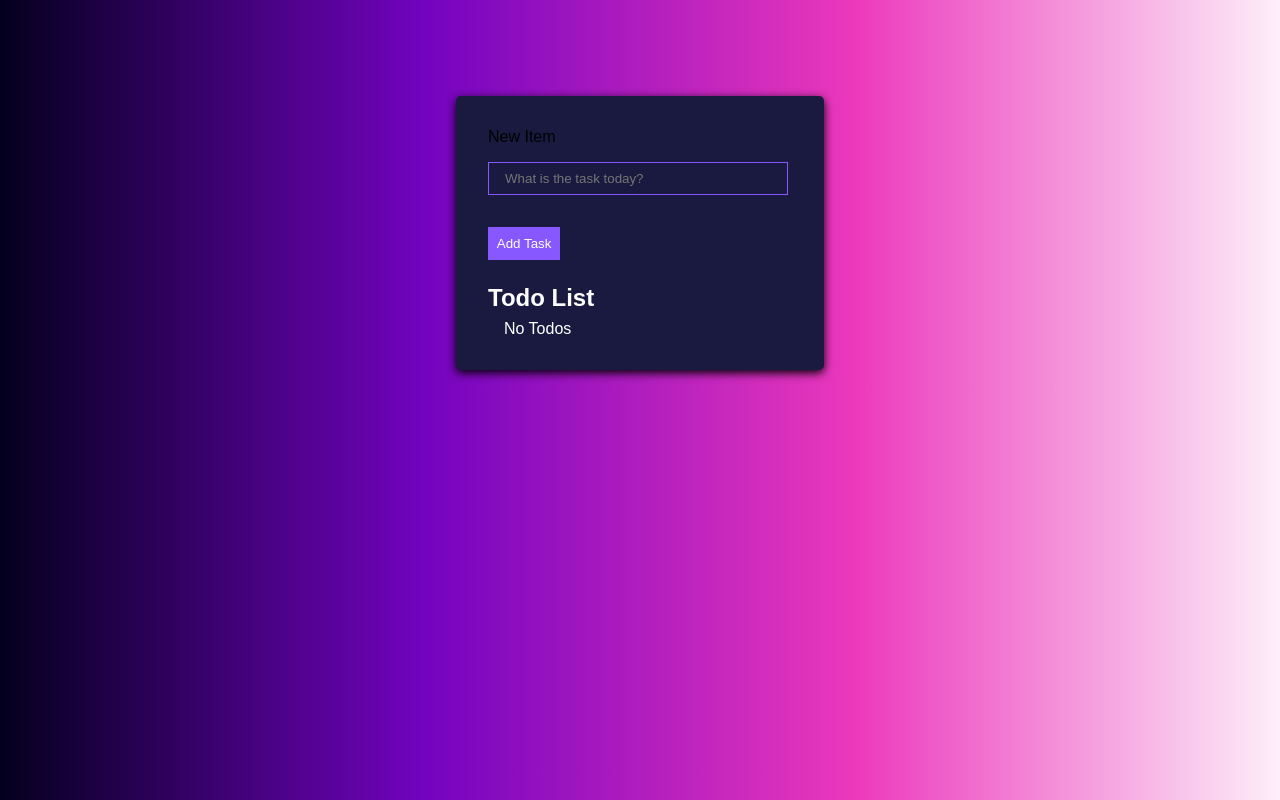
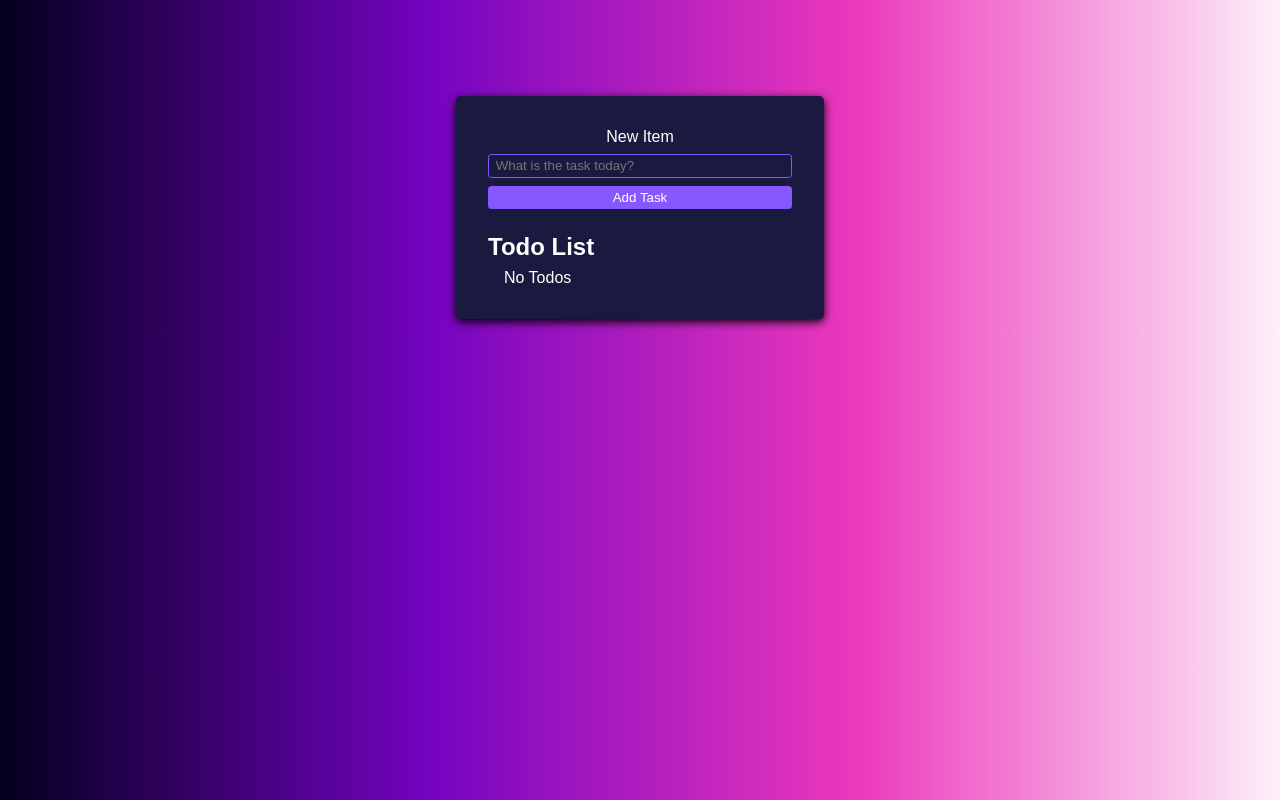
Before and after one commit to Karl-Fernandes/Todo-Applcation, a React (Create React App) app in the folder todoapp/: page / in a window 1280 px wide. Built offline with nearby package versions, Linux system fonts and the light colour scheme.

Commit message:
Added changes

```diff
--- a/todoapp/src/App.css
+++ b/todoapp/src/App.css
@@ -11,7 +11,7 @@ body {
 }
 
 .container {
-  background: #1A1A40;
+  background:#1A1A40;
   margin-top: 5rem;
   padding: 2rem;
   border-radius: 5px;
@@ -19,31 +19,26 @@ body {
 
 }
 
-
 .new-item-form {
-  width: 100%;
-  margin-bottom: 1rem;
+  display: flex;
+  flex-direction: column;
+  gap: 0.5rem;
 }
 
 .form-row {
-  width: 100%;
-  margin-bottom: 1rem;
+  display: flex;
+  flex-direction: column;
+  gap: 0.1rem;
 }
-
-.form-row label {
-  text-align: center;
-  color: #fff;
-  margin-bottom: 0.5em;
-
-}
-
 
 .btn {
   background: #8758ff;
+  border: 1px solid #8758ff;;
   color: #fff;
-  border: none;
-  padding: 0.55rem;
+  padding: 0.25em 0.5em;
+  border-radius: 0.25em;
   cursor: pointer;
+  outline: none;
 }
 
 .btn:hover,
@@ -64,24 +59,17 @@ body {
 
 .new-item-form input {
   outline: none;
-  background: none;
   border: 1px solid #8758ff;
-  padding: 0.5rem 1rem;
-  margin-top: 1rem;
-  margin-bottom: 2rem;
-  width: 300px;
-  color: #fff;
+  background: #1A1A40;
+  border-radius: 0.25em;
+  padding: 0.25em 0.5em;
+  color: hsl(200, 100%, 90%);
 }
 
-.new-item-form input:focus {
-  border: 1px solid #8758ff;;
-}
 
-.header {
+.new-item-form label {
   color: white;
-  font-size: 1.5rem;
-  margin-top: 1.5rem;
-  margin-bottom: 0.5rem;
+  text-align: center
 }
 
 .no-todos {
@@ -92,8 +80,15 @@ body {
   list-style: none;
 }
 
+
+.header {
+  color: white;
+  font-size: 1.5rem;
+  margin-top: 1.5rem;
+  margin-bottom: 0.5rem;
+}
+
 .list {
-  color: white;
   margin: 0;
   padding: 0;
   margin-left: 1rem;
@@ -104,15 +99,9 @@ body {
   color: hsl(200, 20%, 40%);
 }
 
-
-
-.list {
-  display: flex;
-  flex-direction: column;
-  gap: 0.3rem;
-}
-
 .list li {
+  margin-bottom: 0.5rem;
+  color: white;
   display: flex;
   gap: 0.5rem;
   align-items: center;
```
